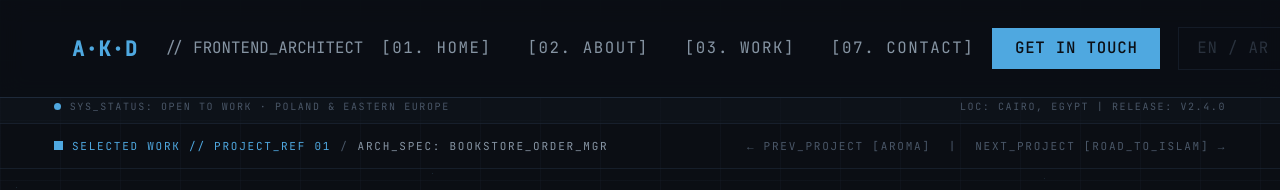
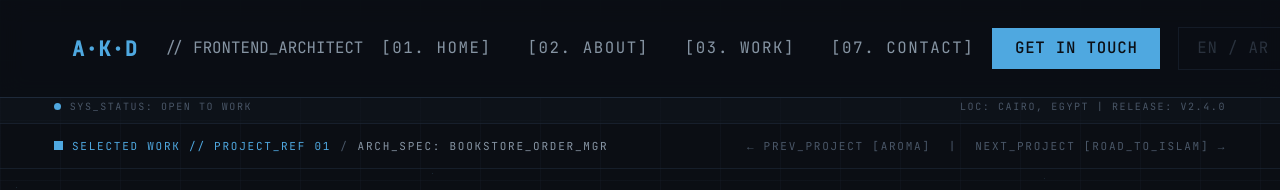
Before and after one commit to abdo4312/abdo-portfolio, a React (Vite) app: page /work/bookstore in a window 1280 px wide. Shown: the top 190 px of the page. Built offline with nearby package versions, Linux system fonts and the light colour scheme.

Commit message:
chore(copy): location-neutral — OPEN TO WORK, Cairo only

```diff
--- a/src/components/About/About.tsx
+++ b/src/components/About/About.tsx
@@ -111,7 +111,7 @@ const About = () => {
                     BOOKSTORE ORDER MANAGER
                   </p>
                   <p className="font-mono text-xs text-blue-sky mt-0.5">
-                    100+ CUSTOMERS · SEASONAL USE
+                    100 CUSTOMERS · SEASONAL USE
                   </p>
                 </div>
                 <span className="px-3 py-1 border border-blue-sky/60 font-mono text-[11px] tracking-[0.2em] text-blue-sky">
--- a/src/components/Contact/Contact.tsx
+++ b/src/components/Contact/Contact.tsx
@@ -152,7 +152,7 @@ export default function Contact() {
             <div>CAIRO, EGYPT</div>
             <div className="text-text-muted">30.0444°N / 31.2357°E</div>
             <div className="mt-3 text-blue-sky">
-              POLAND &amp; EASTERN EUROPE
+              OPEN TO WORK
             </div>
           </div>
         </div>
--- a/src/components/Hero/Hero.tsx
+++ b/src/components/Hero/Hero.tsx
@@ -86,7 +86,7 @@ const Hero = ({ entered }: HeroProps) => {
         <div>
           <p className="hero-animate inline-flex items-center gap-3 border border-blue-sky/40 bg-blue-sky/5 px-3 py-1.5 mb-6 font-mono text-[11px] tracking-[0.2em] text-blue-sky">
             <span className="w-1.5 h-1.5 rounded-full bg-blue-sky" aria-hidden="true" />
-            OPEN TO FULL-TIME & FREELANCE — POLAND & EASTERN EUROPE
+            OPEN TO WORK
           </p>
           <p className="hero-animate font-mono text-[11px] tracking-[0.2em] text-text-muted mb-6">
             LOC. CAIRO, EGYPT · 30.0444°N / 31.2357°E
--- a/src/pages/BookstoreCaseStudyPage.tsx
+++ b/src/pages/BookstoreCaseStudyPage.tsx
@@ -553,7 +553,7 @@ export default function BookstoreCaseStudyPage() {
           <div className="mx-auto flex max-w-7xl items-center justify-between gap-4 px-6 py-2 font-mono text-[10px] tracking-[0.16em] text-text-muted uppercase lg:px-12">
             <span className="flex items-center gap-2">
               <span className="h-1.5 w-1.5 rounded-full bg-blue-sky" />
-              <span>SYS_STATUS: OPEN TO WORK · POLAND & EASTERN EUROPE</span>
+              <span>SYS_STATUS: OPEN TO WORK</span>
             </span>
             <span className="hidden sm:inline">{`LOC: CAIRO, EGYPT  |  RELEASE: V2.4.0`}</span>
           </div>
@@ -1089,7 +1089,8 @@ export default function BookstoreCaseStudyPage() {
             <p className="font-mono text-[10px] tracking-[0.18em] text-text-muted uppercase">SPECIFICATION STAMP</p>
             <p className="mt-2 font-display text-lg font-bold text-text-primary uppercase">OPEN TO WORK</p>
             <p className="mt-1 font-mono text-[11px] tracking-[0.12em] text-text-secondary uppercase">
-              POLAND & EASTERN EUROPE
+              OPEN TO WORK
+              FULL-TIME · FREELANCE
             </p>
             <p className="mt-3 font-mono text-[10px] tracking-[0.14em] text-blue-sky uppercase">
               FULL-TIME · FREELANCE
```
